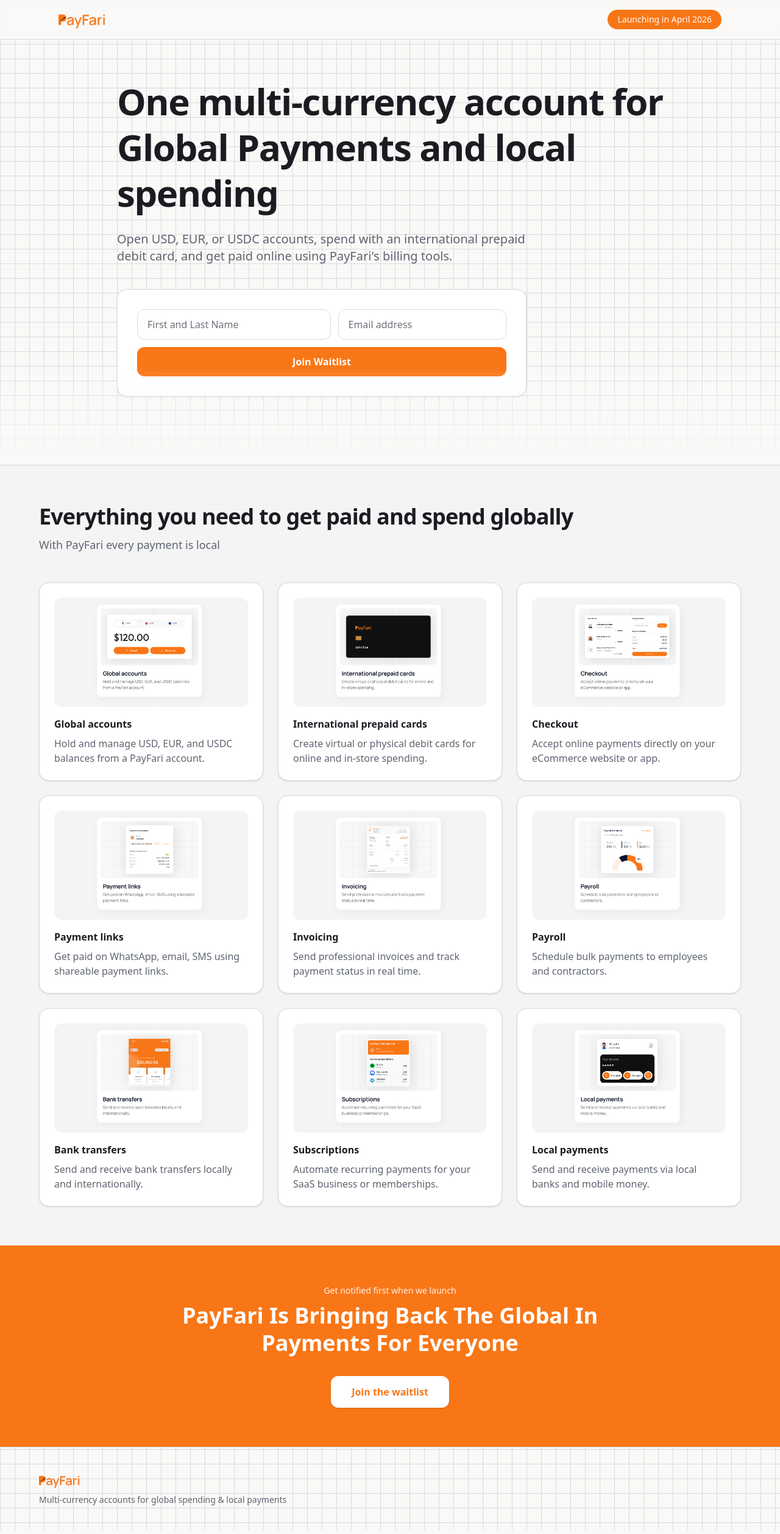
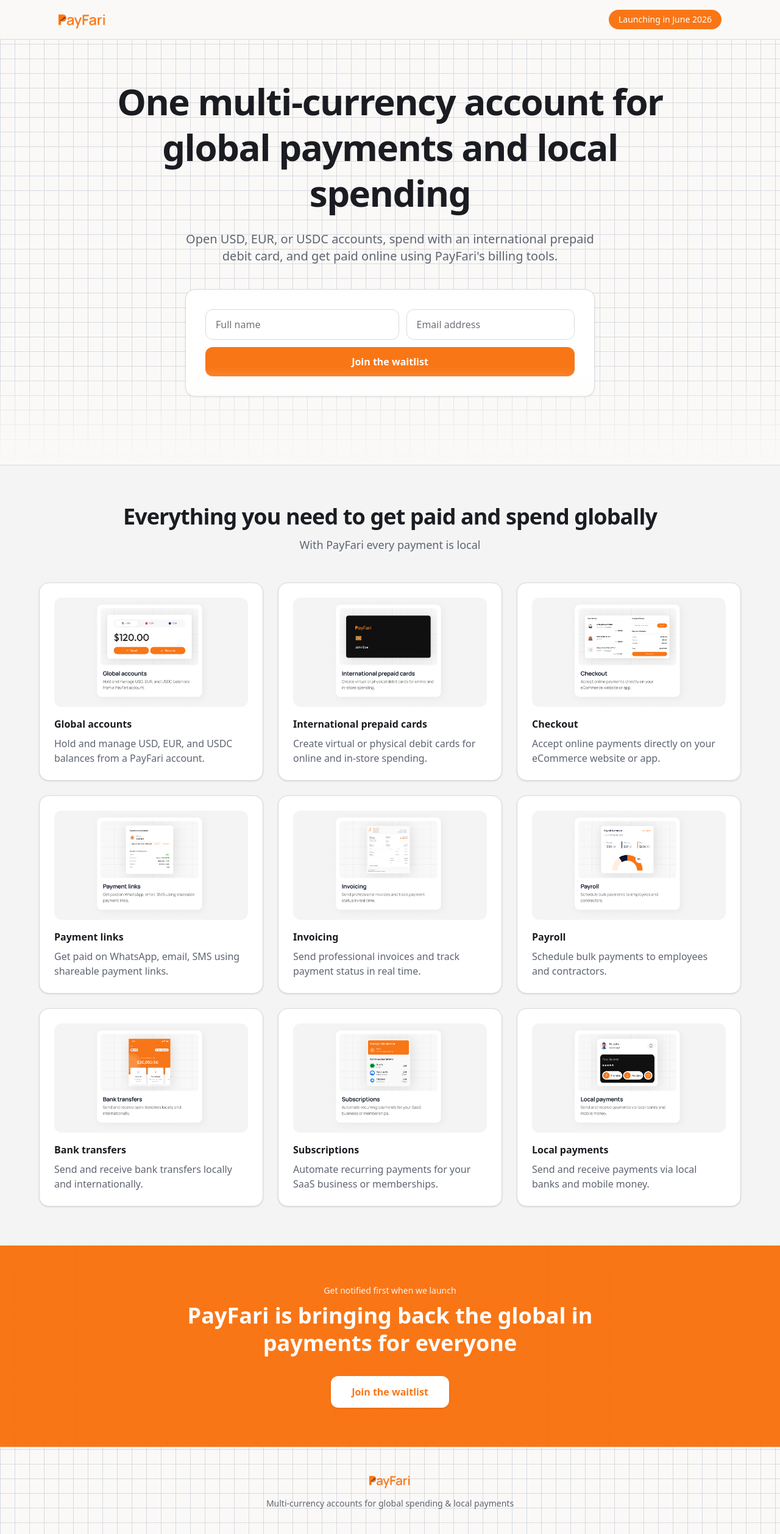
Before and after one commit to tnguruve/payfarihtml, a Next.js app: page / in a window 1280 px wide. Shown: the whole page at 61% size. Built offline with nearby package versions, Linux system fonts and the light colour scheme.

Commit message:
Figma wireframe updates

```diff
--- a/src/app/layout.tsx
+++ b/src/app/layout.tsx
@@ -4,7 +4,11 @@ import "./globals.css";
 const baseUrl = "https://waitlist.payfari.com";
 
 export const metadata: Metadata = {
-  title: "PayFari — One multi-currency account",
+  metadataBase: new URL(baseUrl),
+  title: {
+    default: "PayFari — One multi-currency account",
+    template: "%s | PayFari",
+  },
   description: "Join the PayFari waitlist. One account, multiple currencies.",
   icons: {
     icon: "/icon.svg",
--- a/src/app/page.tsx
+++ b/src/app/page.tsx
@@ -97,23 +97,23 @@ export default function Home() {
             />
           </a>
           <span className="rounded-full bg-[var(--primary)] px-4 py-1.5 text-sm font-medium text-[var(--primary-foreground)]">
-            Launching in April 2026
+            Launching in June 2026
           </span>
         </div>
       </header>
 
-      {/* Hero */}
+      {/* Hero – centered heading and copy per Figma */}
       <section className="relative overflow-hidden px-4 pt-12 pb-20 sm:px-6 sm:pt-16 sm:pb-28 lg:px-8">
-        <div className="mx-auto max-w-4xl">
+        <div className="mx-auto max-w-4xl text-center">
           <h1 className="text-3xl font-bold leading-tight tracking-tight text-[var(--foreground)] sm:text-4xl md:text-5xl lg:text-6xl">
-            One multi-currency account for Global Payments and local spending
+            One multi-currency account for global payments and local spending
           </h1>
-          <p className="mt-6 max-w-2xl text-lg text-[var(--gray-600)] sm:text-xl">
+          <p className="mx-auto mt-6 max-w-2xl text-lg text-[var(--gray-600)] sm:text-xl">
             Open USD, EUR, or USDC accounts, spend with an international prepaid debit card, and get paid online using PayFari&apos;s billing tools.
           </p>
 
           {/* Waitlist form – styled to match PayFari */}
-          <div id="waitlist" className="mt-10 max-w-2xl scroll-mt-[5.5rem]">
+          <div id="waitlist" className="mx-auto mt-10 max-w-2xl scroll-mt-[5.5rem]">
             <Script src="https://f.convertkit.com/ckjs/ck.5.js" strategy="afterInteractive" />
             <div className="overflow-hidden rounded-[var(--radius-lg)] border border-[var(--border)] bg-[var(--background-card)] shadow-sm">
               <form
@@ -145,9 +145,9 @@ export default function Home() {
                     <div className="formkit-field">
                       <input
                         className="formkit-input"
-                        aria-label="First and Last Name"
+                        aria-label="Full name"
                         name="fields[first_name]"
-                        placeholder="First and Last Name"
+                        placeholder="Full name"
                         type="text"
                       />
                     </div>
@@ -155,7 +155,7 @@ export default function Home() {
                       <input
                         className="formkit-input"
                         name="email_address"
-                        aria-label="Email Address"
+                        aria-label="Email address"
                         placeholder="Email address"
                         required
                         type="email"
@@ -167,7 +167,7 @@ export default function Home() {
                         <div />
                         <div />
                       </div>
-                      <span>Join Waitlist</span>
+                      <span>Join the waitlist</span>
                     </button>
                   </div>
                 </div>
@@ -179,13 +179,13 @@ export default function Home() {
         <div className="pointer-events-none absolute inset-x-0 bottom-0 h-40 bg-gradient-to-b from-transparent to-[var(--background)]" />
       </section>
 
-      {/* Services */}
+      {/* Services – centered section heading per Figma */}
       <section className="relative border-t border-[var(--border)] bg-[var(--grey-100)] px-4 py-16 sm:px-6 lg:px-8">
         <div className="mx-auto max-w-6xl">
-          <h2 className="text-2xl font-bold tracking-tight text-[var(--foreground)] sm:text-3xl md:text-4xl">
+          <h2 className="text-center text-2xl font-bold tracking-tight text-[var(--foreground)] sm:text-3xl md:text-4xl">
             Everything you need to get paid and spend globally
           </h2>
-          <p className="mt-3 text-lg text-[var(--gray-600)]">
+          <p className="mt-3 text-center text-lg text-[var(--gray-600)]">
             With PayFari every payment is local
           </p>
           <div className="mt-12 grid gap-6 sm:grid-cols-2 lg:grid-cols-3">
@@ -203,14 +203,15 @@ export default function Home() {
         </div>
       </section>
 
-      {/* Bottom CTA */}
-      <section className="bg-[var(--primary)] px-4 py-16 sm:px-6 lg:px-8">
-        <div className="mx-auto max-w-3xl text-center">
+      {/* Bottom CTA – orange banner with geometric pattern */}
+      <section className="relative overflow-hidden bg-[var(--primary)] px-4 py-16 sm:px-6 lg:px-8">
+        <div className="absolute inset-0 opacity-[0.08]" style={{ backgroundImage: "repeating-linear-gradient(0deg, transparent, transparent 24px, rgba(0,0,0,0.15) 24px, rgba(0,0,0,0.15) 25px), repeating-linear-gradient(90deg, transparent, transparent 24px, rgba(0,0,0,0.15) 24px, rgba(0,0,0,0.15) 25px)" }} />
+        <div className="relative mx-auto max-w-3xl text-center">
           <p className="text-sm font-medium text-[var(--primary-foreground)]/90">
             Get notified first when we launch
           </p>
           <h2 className="mt-2 text-2xl font-bold leading-tight text-[var(--primary-foreground)] sm:text-3xl md:text-4xl">
-            PayFari Is Bringing Back The Global In Payments For Everyone
+            PayFari is bringing back the global in payments for everyone
           </h2>
           <a
             href="#waitlist"
@@ -223,10 +224,10 @@ export default function Home() {
         </div>
       </section>
 
-      {/* Footer */}
+      {/* Footer – centered per Figma */}
       <footer className="border-t border-[var(--border)] px-4 py-10 sm:px-6 lg:px-8">
-        <div className="mx-auto max-w-6xl">
-          <a href="/" className="flex items-center">
+        <div className="mx-auto max-w-6xl text-center">
+          <a href="/" className="inline-flex items-center">
             <Image
               src="/services/images/Logo.png"
               alt="PayFari"
```
